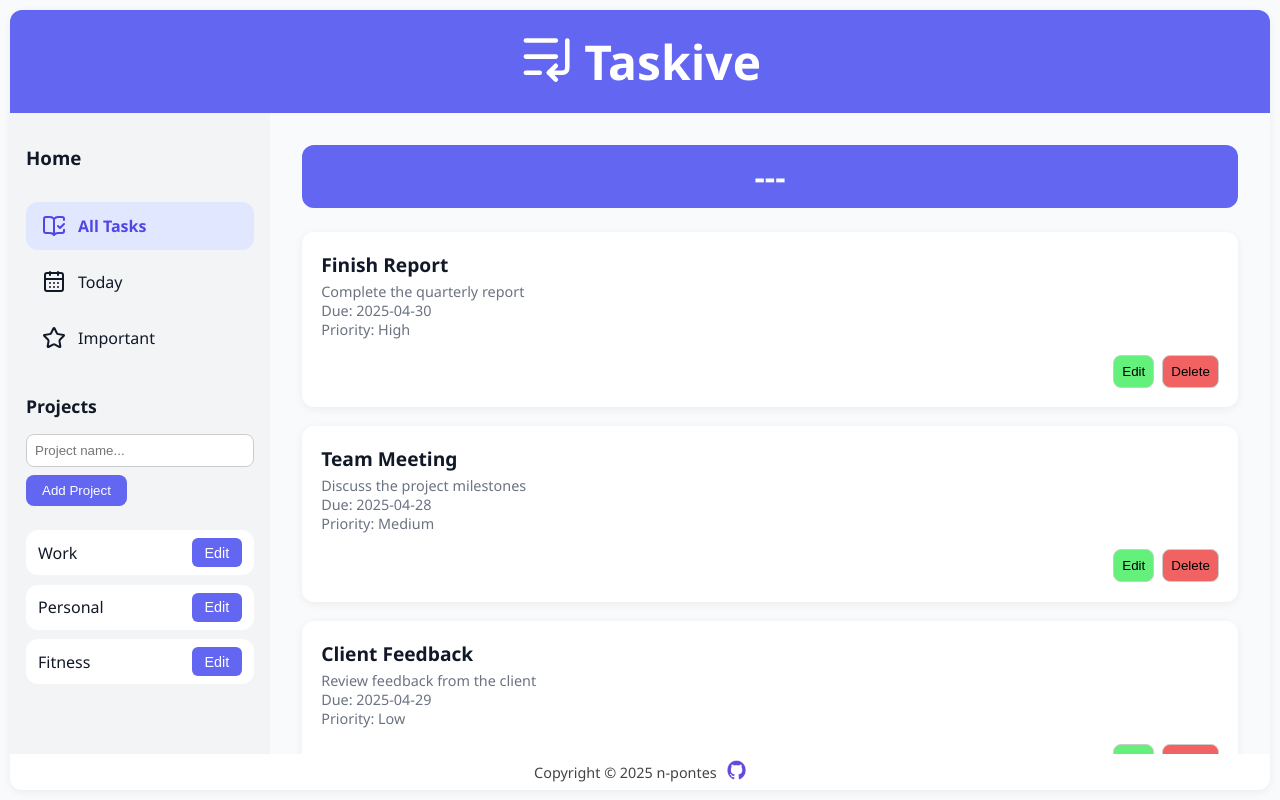
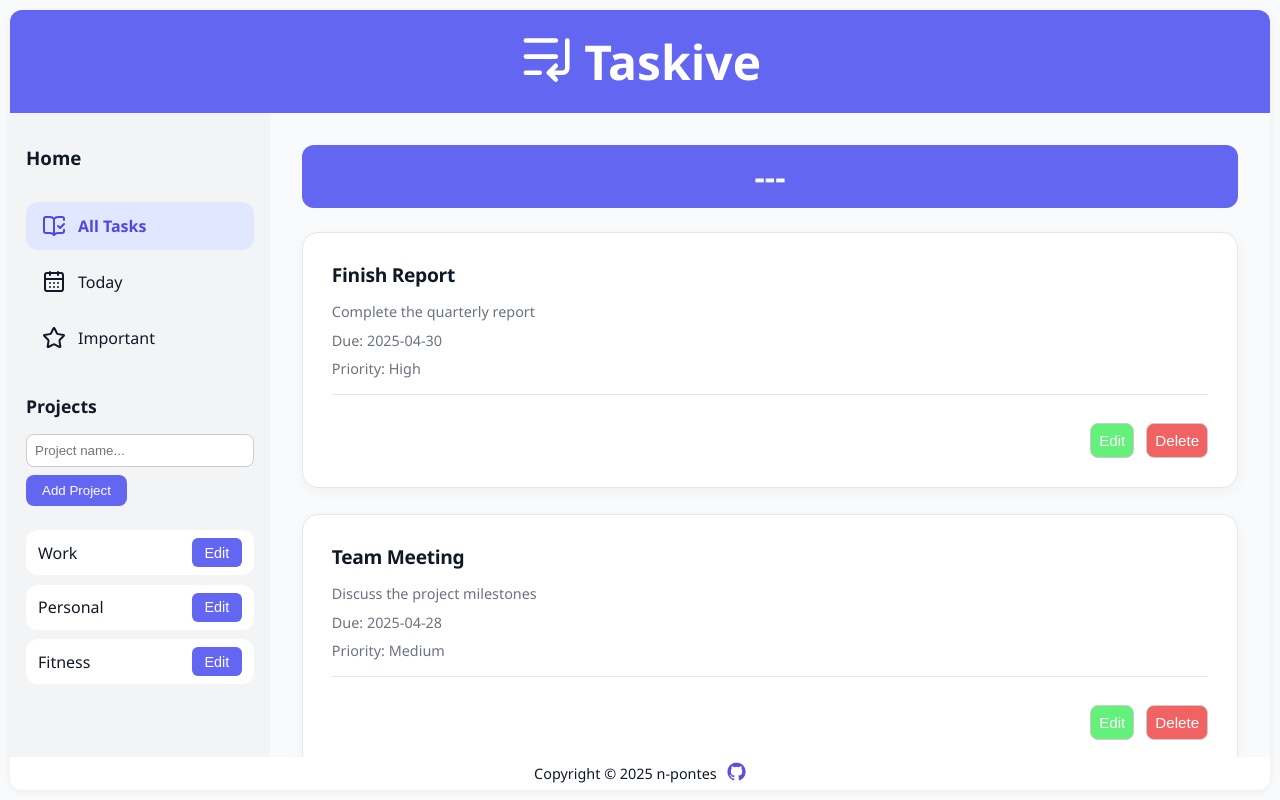
Before and after one commit to n-pontes/todo-list-app, a website built with webpack: page src/template.html in a window 1280 px wide. Both pictures are taken after a click on the element "All Tasks". Built offline with nearby package versions, Linux system fonts and the light colour scheme.

Commit message:
Fix layout inconsistency

```diff
--- a/src/styles.css
+++ b/src/styles.css
@@ -180,25 +180,91 @@ body {
     font-size: 1.5rem;
 }
 
-/* Tasks */
-/* Tasks - Stack elements vertically */
 /* Tasks - Stack elements vertically */
 .task-card {
-    background: var(--task-bg);
-    padding: 1.2rem;
-    border-radius: var(--border-radius);
-    box-shadow: var(--shadow);
+    background: #ffffff;
+    padding: 1.8rem;
+    border-radius: 16px;
+    box-shadow: 0 4px 14px rgba(0, 0, 0, 0.04);
     display: flex;
-    flex-direction: column; /* Stack elements vertically */
-    align-items: flex-start; /* Align content to the left */
-    gap: 1rem; /* Add spacing between elements */
-    margin-bottom: 1.2rem;
+    flex-direction: column;
+    gap: 1.5rem;
+    margin-bottom: 1.6rem;
+    border: 1px solid #e5e7eb;
+    transition: box-shadow 0.2s ease, border-color 0.2s ease;
 }
+
+.task-card:hover {
+    box-shadow: 0 6px 20px rgba(0, 0, 0, 0.06);
+    border-color: var(--accent);
+}
+.task-info {
+    display: flex;
+    flex-direction: column;
+    gap: 0.6rem;
+    padding-bottom: 1rem;
+    border-bottom: 1px solid #e5e7eb;
+}
+
+.task-title {
+    font-size: 1.4rem;
+    font-weight: 700;
+    color: var(--text-main);
+    letter-spacing: -0.3px;
+}
+
+.task-desc {
+    font-size: 1rem;
+    color: var(--text-sub);
+}
+.task-due-date,
+.task-priority {
+    font-size: 0.9rem;
+    color: var(--text-sub);
+}
+/* Action area */
 .task-actions {
-    align-self: flex-end; /* Align buttons to the right */
     display: flex;
-    gap: 0.5rem;
+    justify-content: flex-end;
+    gap: 0.75rem;
+    padding-top: 0.25rem;
 }
+
+/* Modern soft button look */
+.edit-task-btn,
+.delete-task-btn {
+    padding: 0.4rem 1rem;
+    font-size: 0.95rem;
+    border: none;
+    border-radius: 8px;
+    font-weight: 500;
+    cursor: pointer;
+    transition: background 0.2s ease, transform 0.2s ease;
+    display: flex;
+    align-items: center;
+    justify-content: center;
+    gap: 0.4rem;
+    color: #fff;
+}
+
+.edit-task-btn {
+    background-color: var(--accent);
+}
+
+.edit-task-btn:hover {
+    background-color: var(--accent-dark);
+    transform: scale(1.05);
+}
+
+.delete-task-btn {
+    background-color: var(--cancel);
+}
+
+.delete-task-btn:hover {
+    background-color: #e11d48;
+    transform: scale(1.05);
+}
+
 #project-form {
     margin-bottom: 1.5rem; /* Add spacing between the form and projects */
 }
@@ -212,10 +278,6 @@ body {
     color: var(--text-sub);
 }
 
-.task-actions {
-    display: flex;
-    gap: 0.5rem;
-}
 .form-box {
     display: none; /* Initially hidden */
     transition: all 0.3s ease-in-out;
@@ -346,8 +408,7 @@ body {
     gap: 10px;
     justify-content: center;
     font-size: 0.9rem;
-    padding: 0.4rem;
-    color: #444;
+    padding: 0.3rem;
 }
 
 /* Initially hide the form */
```
